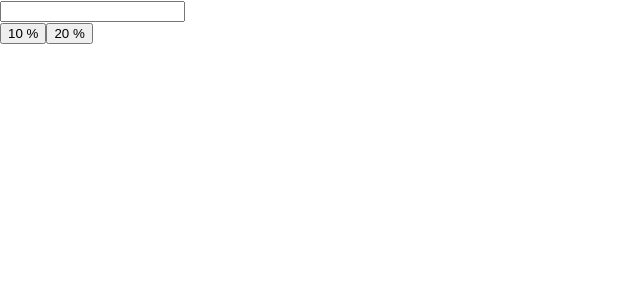
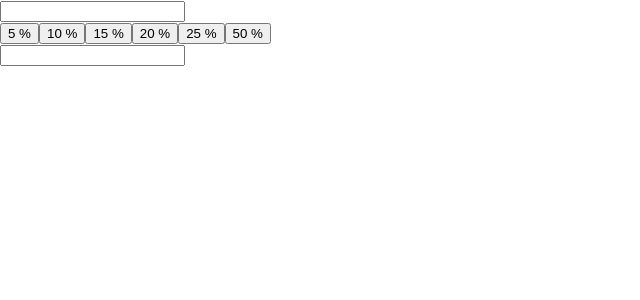
Before and after one commit to crsecu/Tip-Calculator-App, a React (Create React App) app: page / in a window 1280 px wide. Shown: the top 300 px of the page, without its empty margins (0-640 px from the left). Built offline with nearby package versions, Linux system fonts and the light colour scheme.

Commit message:
save current version before attempting to wire Number of People input field

```diff
--- a/src/App.js
+++ b/src/App.js
@@ -1,11 +1,50 @@
+import React, {useState} from 'react';
 import './App.css';
 import BillDetails  from './components/billDetails';
+import Button from './components/button';
+
+function App() {
+  const [bill, setBill] = React.useState(
+      {
+        billAmount: "",
+        numberOfPeople: ""
+       }
+  );
+
+  console.log(bill);
+
+  function billAmount(event) {
+    const {name, value} = event.target;
+    setBill(prevState => {
+      return {
+        ...prevState,
+        [name]: value
+      }
+    })
 
 
-function App() {
+  }
+
+  //function that takes in tip percentage and calculates tip
+  function handleClick(event) {
+    const value =  event.target.value;
+    const tipPercentage = parseInt(value);
+    const billAmount = parseInt(bill.billAmount);
+    const tipAmount = (tipPercentage / 100) * billAmount;
+    console.log(tipAmount);
+  }
+
   return (
     <>
-      <BillDetails />
+      <BillDetails state ={billAmount} name = "billAmount"/>
+      <Button tip = "5" handleClick = {handleClick}/>
+      <Button tip = "10" handleClick = {handleClick}/>
+      <Button tip = "15" handleClick = {handleClick}/>
+      <Button tip = "20" handleClick = {handleClick}/>
+      <Button tip = "25" handleClick = {handleClick}/>
+      <Button tip = "50" handleClick = {handleClick}/>
+
+      <BillDetails state ={billAmount} name = "numberOfPeople" />
     </>
 
   )
--- a/src/components/billDetails.js
+++ b/src/components/billDetails.js
@@ -1,35 +1,16 @@
 import React, {useState} from 'react';
-import Button from './button';
-
-export default function BillDetails() {
-
-const [bill, setBill] = React.useState('');
 
 
-function billAmount(event) {
-    setBill(event.target.value);
+export default function BillDetails(props) {
 
-}
-
-//function that takes in tip percentage and calculates tip
-    function handleClick(event) {
-
-        const tipPercentage = parseInt(event.target.value);
-
-        const billAmount = parseInt(bill);
-
-        const tipAmount = (tipPercentage / 100) *  billAmount;
-
-    }
 
      return (
       <div>
         <form>
-          <input type="number" name="amount" onChange={billAmount}></input>
+          <input type="number" name={props.name} onChange={props.state}></input>
         </form>
 
-        <Button tip = "10" handleClick = {handleClick}/>
-        <Button tip = "20" handleClick = {handleClick}/>
+
       </div>
     );
 }
```
